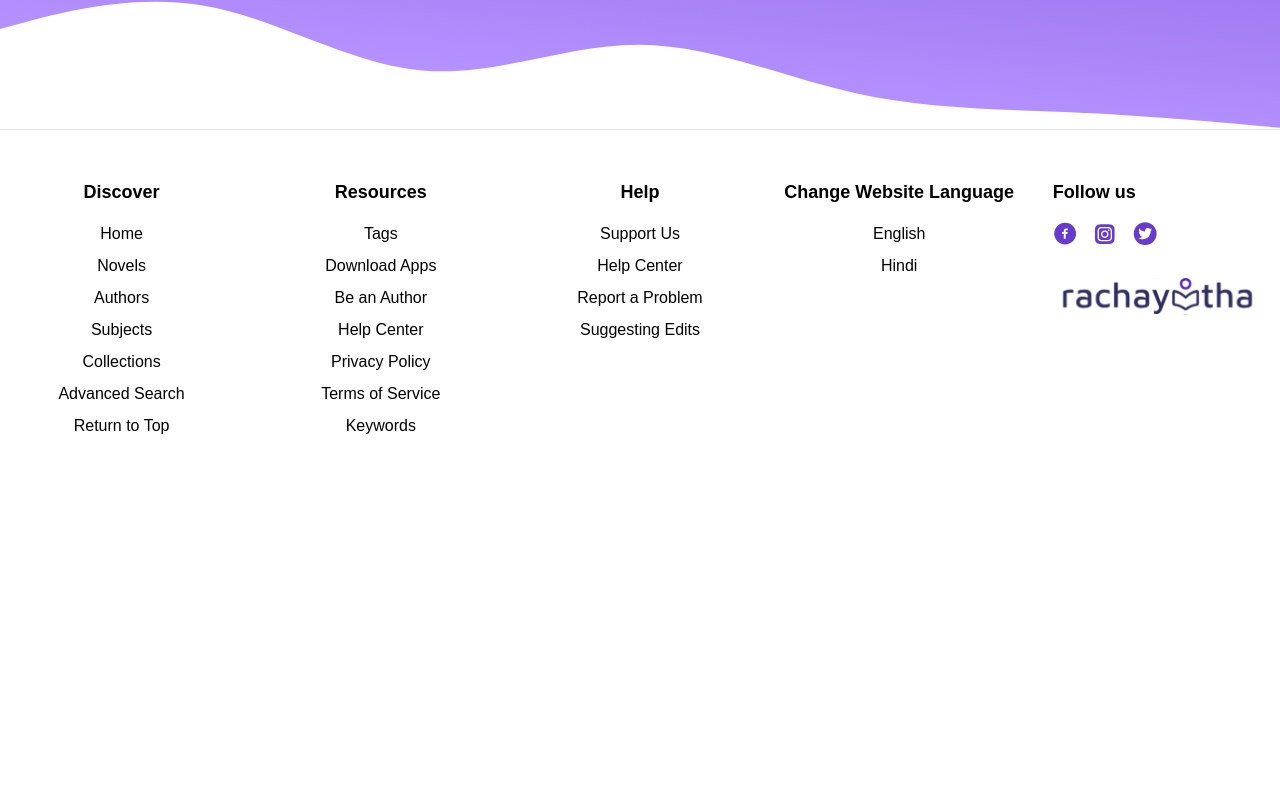
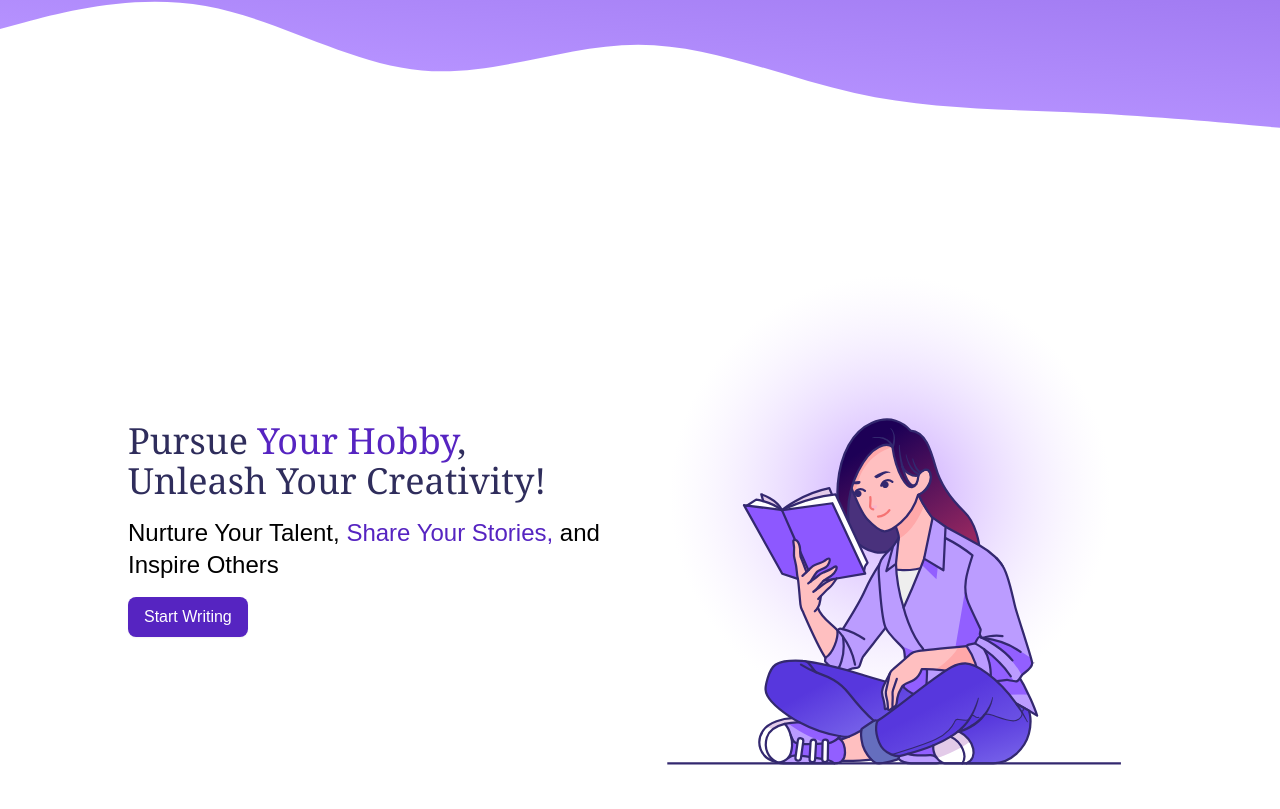
Before and after one commit to Ishamahajan23/Rachayitha-Book-Store, a Next.js app: page / in a window 1280 px wide. Shown: the part 1371-2180 px from the top of the page. Before the commit the page ends 1857 px from the top, so only its background shows below. Built offline with nearby package versions, Linux system fonts and the light colour scheme.

Commit message:
added Hobby comp

```diff
--- a/package.json
+++ b/package.json
@@ -10,7 +10,7 @@
   },
   "dependencies": {
     "autoprefixer": "^10.4.20",
-    "next": "15.1.6",
+    "next": "^15.1.6",
     "react": "^19.0.0",
     "react-dom": "^19.0.0"
   },
--- a/src/app/page.js
+++ b/src/app/page.js
@@ -1,5 +1,6 @@
 import Footer from "@/components/Footer";
 import Header from "@/components/Header";
+import Hobby from "@/components/Hobby";
 import LeadershipBoard from "@/components/LeadershipBoard";
 
 export default function Home() {
@@ -7,6 +8,7 @@ export default function Home() {
     <div>
       <Header />
       <LeadershipBoard />
+      <Hobby />
       <Footer />
     </div>
   );
--- /dev/null
+++ b/src/components/Hobby.jsx
@@ -0,0 +1,23 @@
+export default function Hobby() {
+  return (
+    <div className="flex flex-col md:flex-row items-center justify-center h-screen w-4/5 mx-auto">
+      <div className="w-full md:w-1/2 m-auto flex flex-col justify-center items-center md:items-start gap-4">
+        <div className="text-3xl md:text-4xl font-600 font-serif text-[#2F2D5C]  text-center md:text-left">
+          Pursue <span className="text-grape">Your Hobby</span>,
+          <br /> Unleash Your Creativity!
+        </div>
+        <div className="text-lg md:text-2xl text-center md:text-left">
+          Nurture Your Talent,{" "}
+          <span className="text-grape">Share Your Stories,</span> and Inspire
+          Others
+        </div>
+        <button className="px-9 md:px-4 py-2 bg-grape text-white text-center rounded-lg shadow-sm">
+          Start Writing
+        </button>
+      </div>
+      <div className="w-full md:w-1/2 m-auto flex justify-center items-center">
+        <img src="assets/images/other/girlwithbook.svg" alt="girlwithbook" />
+      </div>
+    </div>
+  );
+}
```
Also changed, not shown: src/components/Contest.jsx (added, +7 -0 lines), public/assets/images/other/girlwithbook.svg (added), 1 other file (tests, documents, lock files or other folders).
